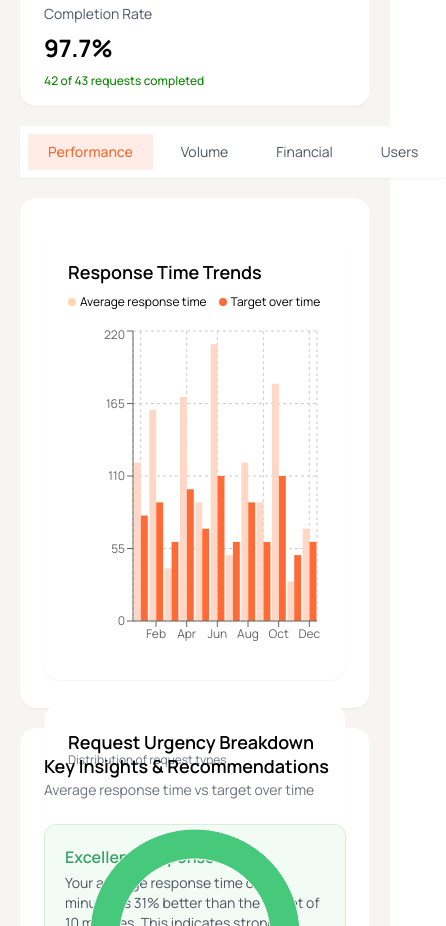
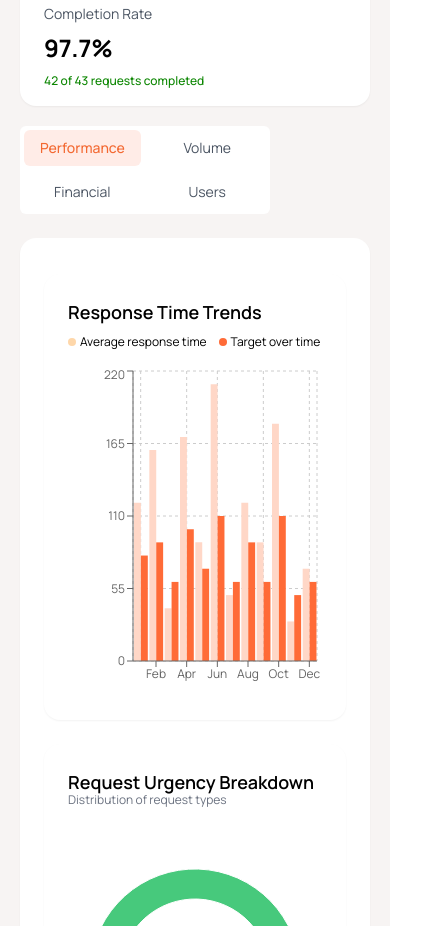
Before and after one commit to Daniel24356/super_admin, a React (Vite) app: page /admin/reports in a window 390 px wide. Shown: the part 780-1706 px from the top of the page, 446 px wide, since content can reach past the window. Built offline with nearby package versions, Linux system fonts and the light colour scheme; a web font is replaced by a local one.

Commit message:
fixed responsiveness

```diff
--- a/src/Components/UserDistributionChart.tsx
+++ b/src/Components/UserDistributionChart.tsx
@@ -10,14 +10,14 @@ const data = [
 
 export const UserDistributionChart = () => {
 return (
-<div className="bg-white p-6 rounded-2xl shadow-sm border w-full h-[420px]">
+<div className="bg-white p-6 rounded-2xl shadow-sm border w-full h-[440px]">
 <h2 className="text-lg font-semibold">User Distribution</h2>
 <p className="text-gray-500 text-sm mb-4">Representation of total users</p>
 
 
 <div className="flex flex-col gap-4 md:flex-row md:gap-6">
 {/* Pie Chart */}
-<div className="w-full md:w-1/2 h-[160px] md:h-[260px] flex items-center justify-center relative">
+<div className="w-full md:w-1/2 h-[200px] md:h-[260px] flex items-center justify-center relative">
 <ResponsiveContainer width="100%" height="100%">
 <PieChart>
 <Pie
@@ -46,6 +46,7 @@ dataKey="value"
 ))}
 </div>
 </div>
+
 </div>
 );
 };
--- a/src/Pages/Dashboard/ReportsPage.tsx
+++ b/src/Pages/Dashboard/ReportsPage.tsx
@@ -116,7 +116,13 @@ const ReportsPage = () => {
         </div>
 
         {/* ======= CHART TABS ======= */}
-        <div className="flex items-center gap-2 my-5 bg-white w-max p-2 rounded-sm shadow-sm">
+ <div className="mb-6">
+  <div className="
+      grid grid-cols-2 gap-2 mt-5
+      bg-white w-fit py-1 px-1 rounded-md
+      sm:flex sm:flex-row sm:items-center sm:gap-3
+    "
+  >
     {["Performance", "Volume", "Financial", "Users"].map((tab) => {
       const isActive = tab === activeTab;
 
@@ -124,17 +130,21 @@ const ReportsPage = () => {
         <button
           key={tab}
           onClick={() => setActiveTab(tab as any)}
-                className={
-                  isActive
-                    ? "px-5 py-2 rounded-sm text-sm bg-[#ffece7] text-[#f36932] font-medium"
-                    : "px-5 py-2 rounded-lg text-sm text-gray-600 hover:bg-gray-100"
+          className={`
+            px-4 py-2 rounded-md text-sm w-full sm:w-auto
+            ${isActive
+              ? "bg-[#ffece7] text-[#f36932] font-medium"
+              : "bg-transparent text-gray-600"
             }
+          `}
         >
           {tab}
         </button>
       );
     })}
   </div>
+</div>
+
 
         {/* ======= CHARTS SWITCHER (REQUIRED) ======= */}
         <div className="bg-white rounded-2xl shadow-sm p-6">
@@ -151,7 +161,7 @@ const ReportsPage = () => {
           </p>
 
           {/* MAIN CHART */}
-          <div className="w-full h-[450px]">
+          <div className="w-full h-auto md:h-[450px]">
             {activeTab === "Financial" && (
               <ResponsiveContainer width="100%" height="100%">
                 <AreaChart data={data}>
```
Lines whose indentation alone changed are shown as unchanged.
